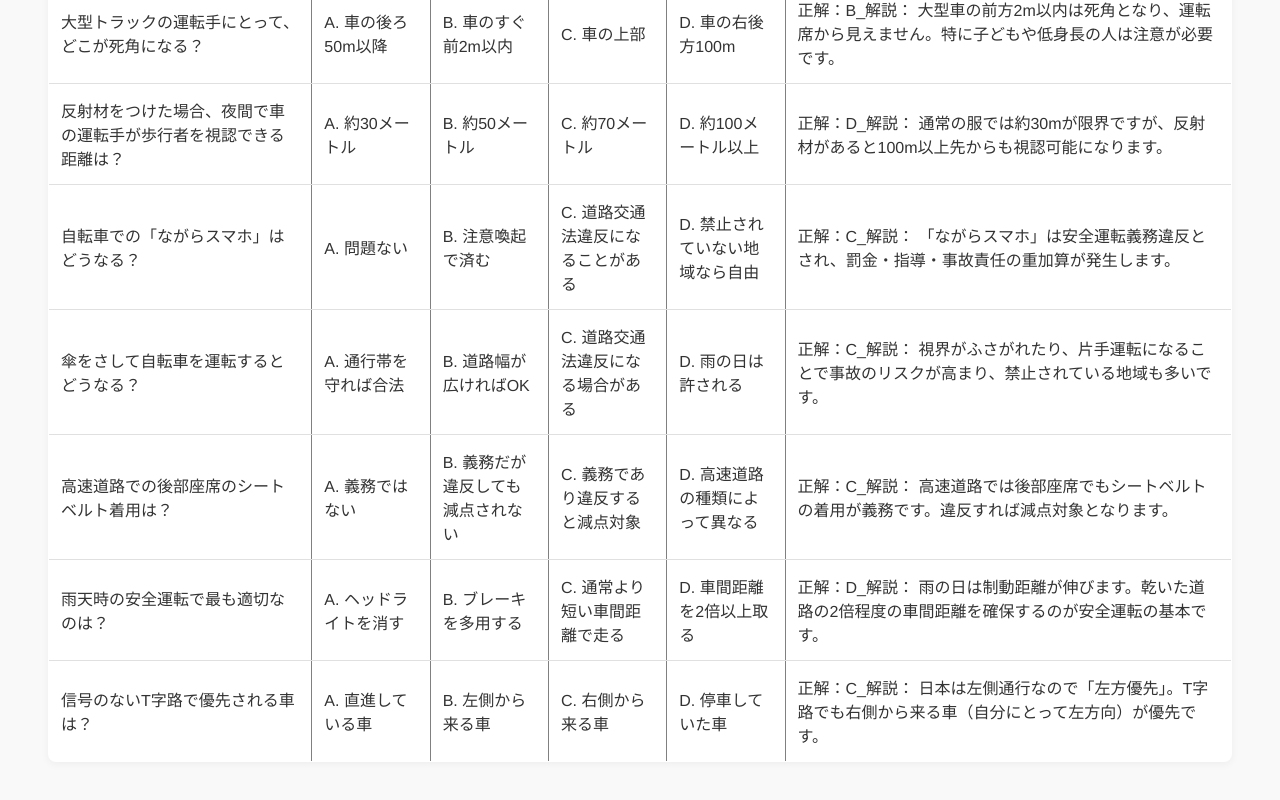
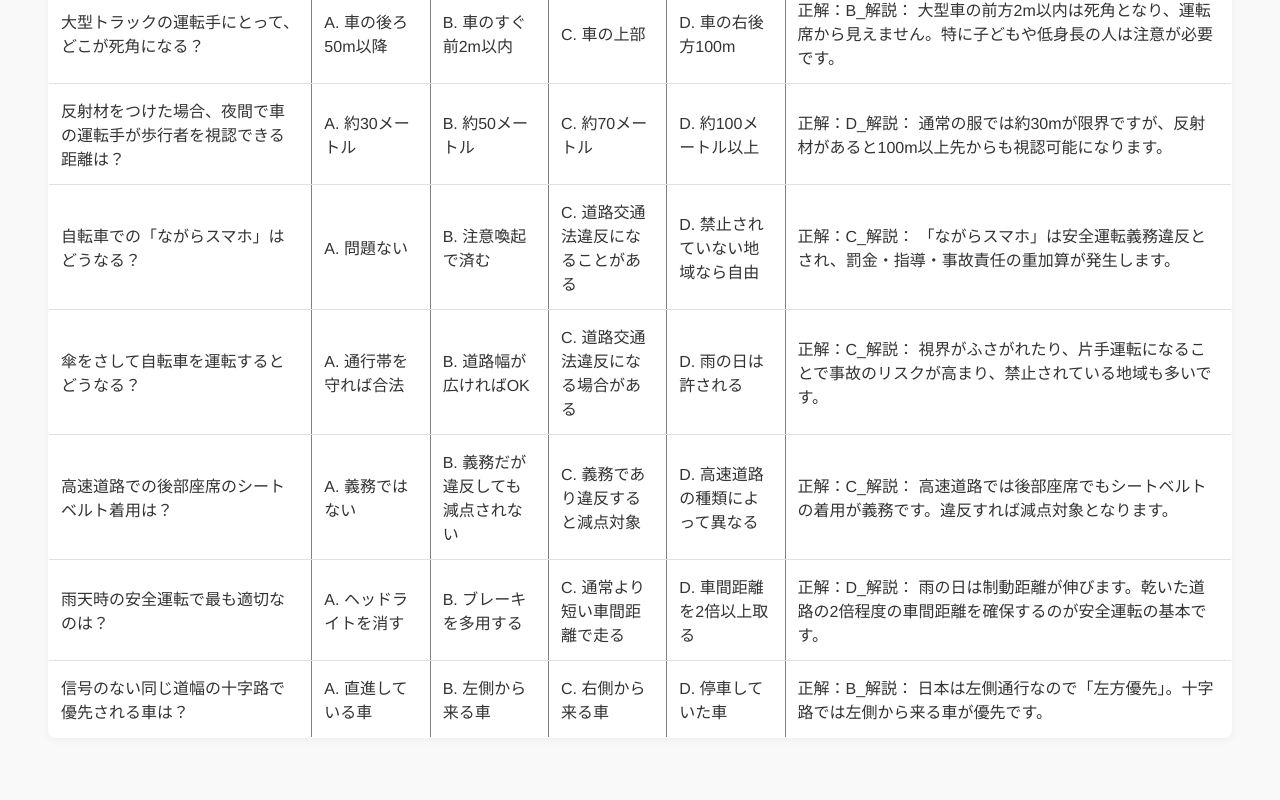
Before and after one commit to hiro01200120/my-site, a plain HTML site: page kaisetu.html in a window 1280 px wide. Shown: the part 684-1484 px from the top of the page. Drawn offline with Linux system fonts and the light colour scheme.

Commit message:
kaisetu.html

```diff
--- a/kaisetu.html
+++ b/kaisetu.html
@@ -139,12 +139,12 @@
 <td>正解：D_解説： 雨の日は制動距離が伸びます。乾いた道路の2倍程度の車間距離を確保するのが安全運転の基本です。</td>
 </tr>
 <tr>
-<td>信号のないT字路で優先される車は？</td>
+<td>信号のない同じ道幅の十字路で優先される車は？</td>
 <td>A. 直進している車</td>
 <td>B. 左側から来る車</td>
 <td>C. 右側から来る車</td>
 <td>D. 停車していた車</td>
-<td>正解：C_解説： 日本は左側通行なので「左方優先」。T字路でも右側から来る車（自分にとって左方向）が優先です。</td>
+<td>正解：B_解説： 日本は左側通行なので「左方優先」。十字路では左側から来る車が優先です。</td>
 </tr>
 </tbody>
 </table>
```
